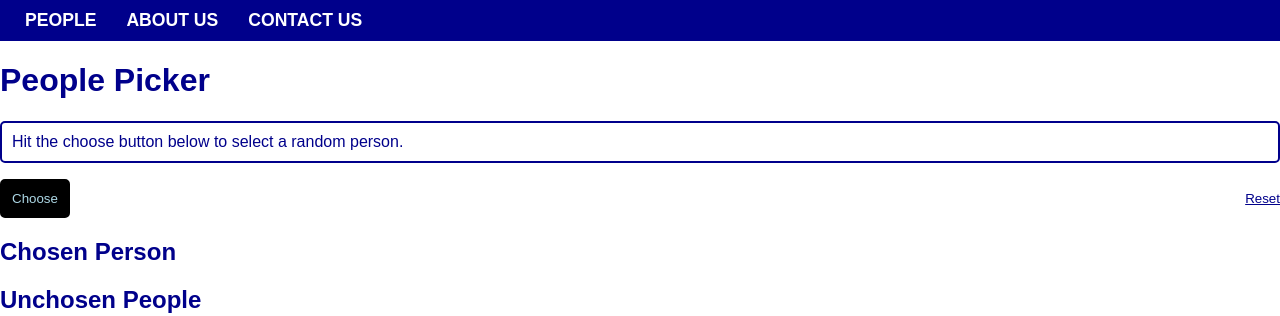
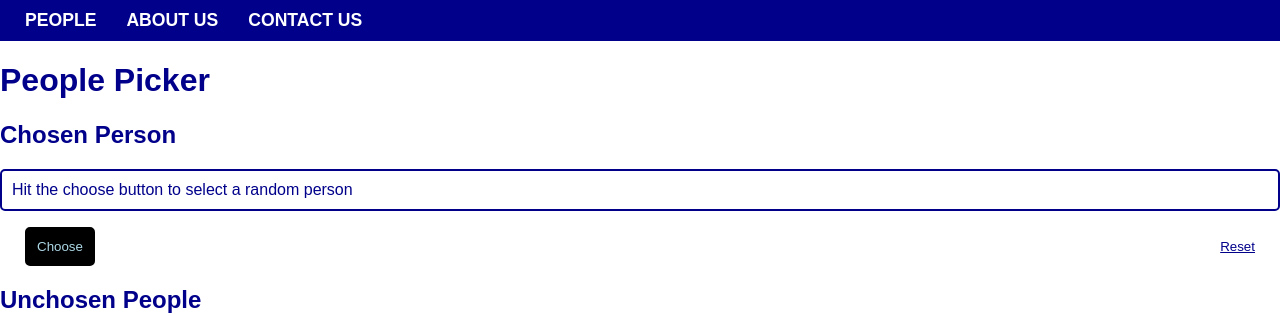
Before and after one commit to rapPayne/edp_2024_09_people_picker, a React (Vite) app in the folder react-client/: page /people-picker in a window 1280 px wide. Shown: the top 316 px of the page. Built offline with nearby package versions, Linux system fonts and the light colour scheme; no server answers.

Commit message:
Added styling to chosen person, including condtional renders

```diff
--- a/react-client/src/PeoplePicker.css
+++ b/react-client/src/PeoplePicker.css
@@ -18,6 +18,9 @@ flex-wrap: wrap;
 
   .buttonRow {
     display: flex;
-    justify-content: space-between;
+    justify-content:space-between;
+    padding-left: 25px;
+    padding-right: 25px;
+
   }
 }
--- a/react-client/src/PeoplePicker.jsx
+++ b/react-client/src/PeoplePicker.jsx
@@ -22,12 +22,14 @@ export function PeoplePicker() {
   return (
     <div className="PeoplePicker">
       <h1>People Picker</h1>
-      <p className="alert info">Hit the choose button below to select a random person.</p>
+
+
+      <h2>Chosen Person</h2>
+      {chosenPerson ? <></> : <p className="alert info">Hit the choose button to select a random person</p>}
       <div className="buttonRow">
         <button onClick={() => chooseRandomPerson()}>Choose</button>
         <button className="link" onClick={() => resetPeople()}>Reset</button>
       </div>
-      <h2>Chosen Person</h2>
       <section className="chosenPerson">
         {chosenPerson ? <Person person={chosenPerson} /> : <></>}
       </section>
```
